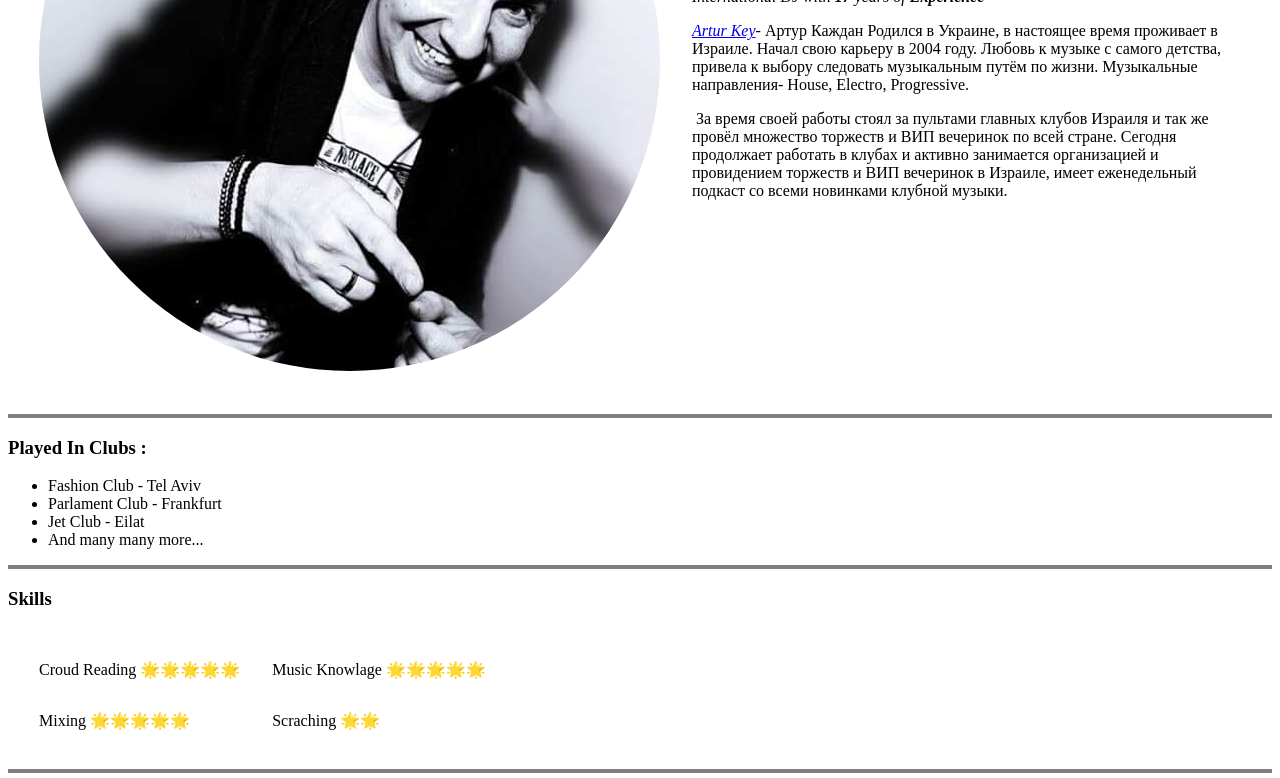
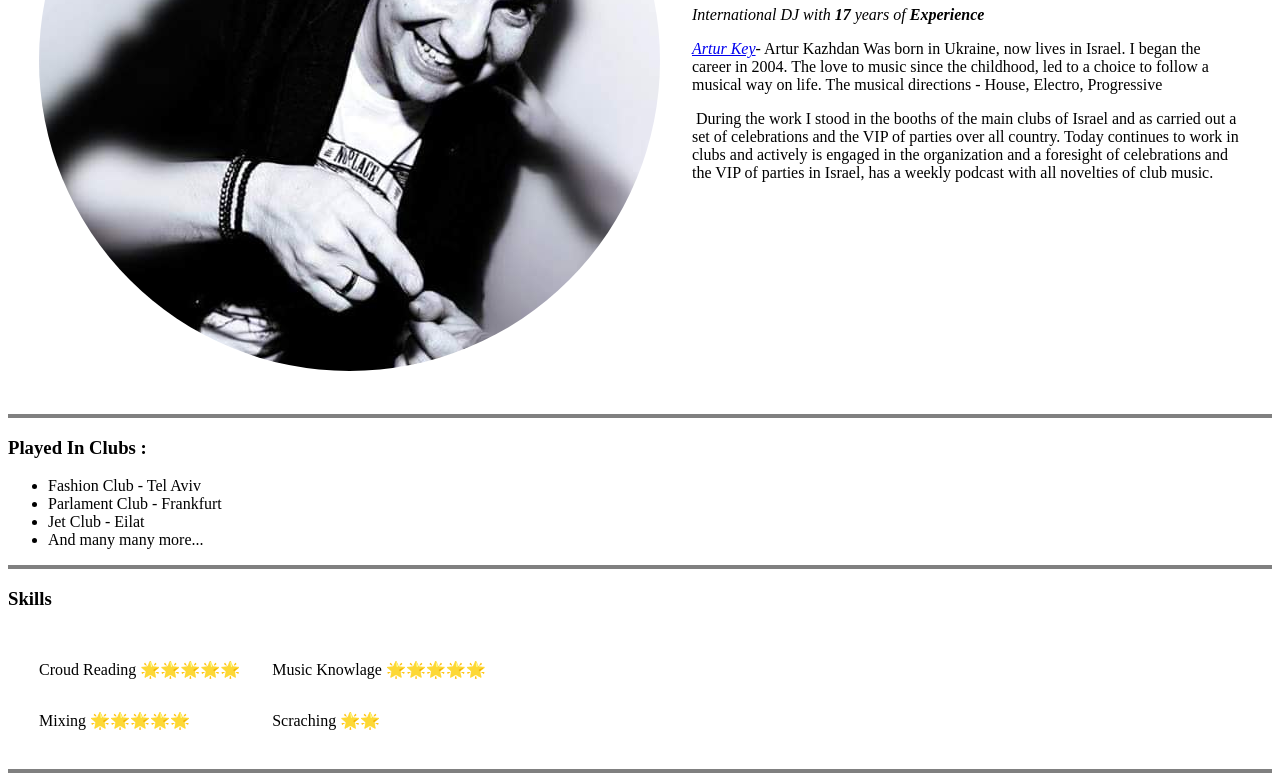
Before and after one commit to arturkey/djarturkey, a plain HTML site: page index.html in a window 1280 px wide. Shown: the part 289-1067 px from the top of the page. Drawn offline with Linux system fonts and the light colour scheme.

Commit message:
Update index.html

```diff
--- a/index.html
+++ b/index.html
@@ -15,12 +15,8 @@
       <p>
         <em> International DJ with <strong>17</strong> years of <strong>Experience</strong></em>
       </p>
-      <p><em><a href="https://www.facebook.com/DjArturK/">Artur Key</a></em>- Артур Каждан Родился в Украине, в настоящее время проживает в Израиле. Начал свою карьеру в 2004 году. Любовь к музыке с самого детства, привела к выбору следовать музыкальным
-        путём по жизни. Музыкальные направления- House,
-        Electro,
-        Progressive.</p>
-      <p> За время своей работы стоял за пультами главных клубов Израиля и так же провёл множество торжеств и ВИП вечеринок по всей стране. Сегодня продолжает работать в клубах и активно занимается организацией и провидением торжеств и ВИП вечеринок в
-        Израиле, имеет еженедельный подкаст со всеми новинками клубной музыки.</p></td>
+      <p><em><a href="https://www.facebook.com/DjArturK/">Artur Key</a></em>- Artur Kazhdan Was born in Ukraine, now lives in Israel. I began the career in 2004. The love to music since the childhood, led to a choice to follow a musical way on life. The musical directions - House, Electro, Progressive</p>
+      <p> During the work I stood in the booths of the main clubs of Israel and as carried out a set of celebrations and the VIP of parties over all country. Today continues to work in clubs and actively is engaged in the organization and a foresight of celebrations and the VIP of parties in Israel, has a weekly podcast with all novelties of club music.</p></td>
     </tr>
   </table>
 
```
